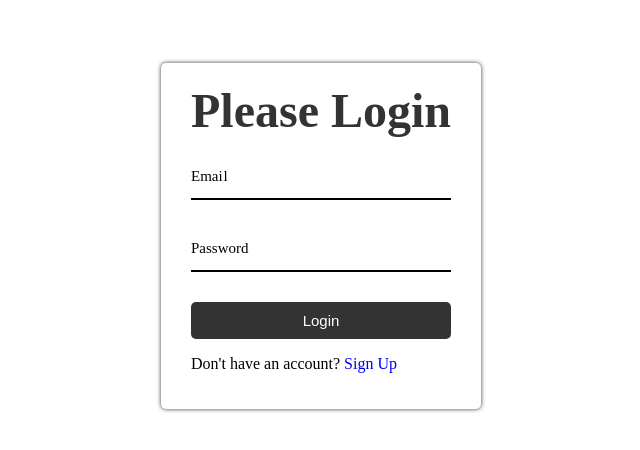
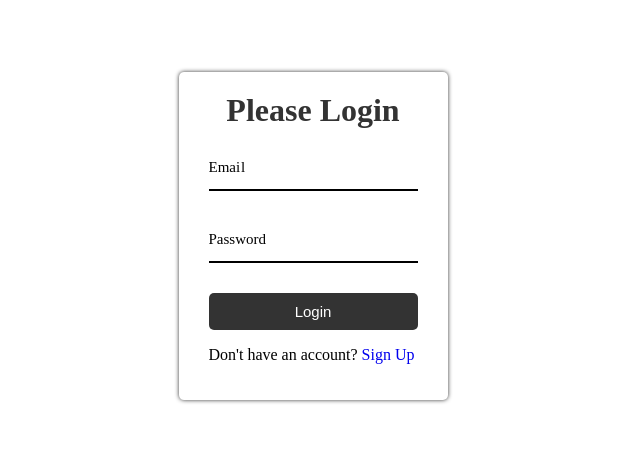
Before and after one commit to MbiamouRichy/Form-with-wave-effect-in-label, a website: page index.html in a window 1280 px wide. Shown: the part 172-622 px from the top of the page, without its empty margins (327-967 px from the left). Drawn offline with Linux system fonts and the light colour scheme.

Commit message:
fin partiel du projet

```diff
--- a/style.scss
+++ b/style.scss
@@ -1,34 +1,35 @@
-import
-*{
+import * {
   padding: 0;
   margin: 0;
   box-sizing: border-box;
 }
-body{
-    position: absolute;
-    top: 50%;
-    left: 50%;
-    transform: translate(-50%, -50%);
+body {
+  height: 100vh;
+  overflow: hidden;
+  display: flex;
+  align-items: center;
+  justify-content: center;
   font-family: Lexend Deca;
 }
-.container{
+.container {
   padding: 20px 30px;
   border: none;
   box-shadow: 0 0 4px #333;
   border-radius: 5px;
 }
-.container h1{
-  font-size: 3rem;
+.container h1 {
+  font-size: 2rem;
+  text-align: center;
   color: #333;
   margin: 0;
 }
-.container a{
+.container a {
   text-decoration: none;
 }
-form{
+form {
   overflow: hidden;
 }
-.form_control{
+.form_control {
   position: relative;
   display: flex;
   flex-direction: column;
@@ -36,7 +37,7 @@ form{
   margin: 20px 0;
   padding: 10px 0;
 }
-.form_control input{
+.form_control input {
   border: none;
   border-bottom: 2px solid black;
   padding: 15px 5px;
@@ -50,24 +51,24 @@ form{
 .form_control input:valid {
   border-bottom-color: rgba(0, 0, 0, 0.6);
 }
-.form_control label{
+.form_control label {
   position: absolute;
   top: 10px;
   left: 0;
   font-size: 15px;
   color: rgba(0, 0, 0, 1);
-    span{
+  span {
     display: inline-block;
     min-width: 5px;
     transition: all 0.5s cubic-bezier(0.68, -0.7, 0.7, 1);
   }
 }
 .form_control input:focus-within + label span,
-.form_control input:valid + label span{
+.form_control input:valid + label span {
   transform: translateY(-20px);
   color: rgba(0, 0, 0, 0.6);
 }
-.btn{
+.btn {
   width: 100%;
   padding: 10px 20px;
   display: flex;
@@ -79,6 +80,11 @@ form{
   border-radius: 5px;
   border: none;
 }
-.btn:active{
+.btn:active {
   transform: scale(0.98);
 }
+@media screen and (max-width: 320px) {
+  .container{
+    padding: 10px 20px;
+  }
+}
```
Also changed, not shown: style.css, 1 other file. Lines whose indentation alone changed are shown as unchanged.
